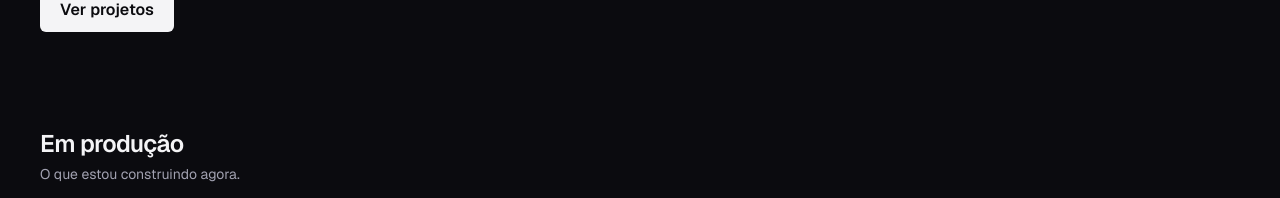
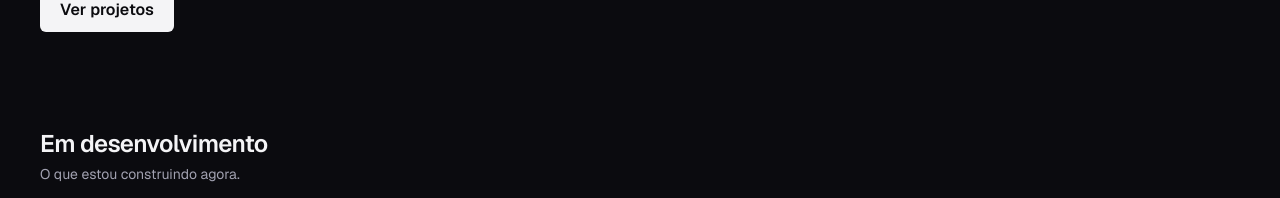
Before and after one commit to ryramx/ryanramos, a Next.js app: page / in a window 1280 px wide. Shown: the part 1440-1638 px from the top of the page. Built offline with nearby package versions, Linux system fonts and the light colour scheme; no server answers.

Commit message:
Renomeia a fileira para "Em desenvolvimento"
O selo "Em produção" fica só para o ACPB, que está no ar.

Co-Authored-By: Claude Opus 5.5 (1M context) <noreply@anthropic.com>
Claude-Session: https://claude.ai/code/session_01JXqQyPwdM4EUxt8m2PebXE

```diff
--- a/src/app/page.tsx
+++ b/src/app/page.tsx
@@ -39,7 +39,7 @@ export default function Home() {
 
         <About />
 
-        <Row id="em-producao" title="Em produção" subtitle="O que estou construindo agora.">
+        <Row id="em-desenvolvimento" title="Em desenvolvimento" subtitle="O que estou construindo agora.">
           {inProgress.map((p, i) => (
             <PosterCard
               key={p.slug}
--- a/src/content/site.ts
+++ b/src/content/site.ts
@@ -146,7 +146,7 @@ export const projects: Project[] = [
     title: "Este portfólio",
     shortTitle: "Este portfólio",
     status: "em-desenvolvimento",
-    badge: "Em produção",
+    badge: "Em desenvolvimento",
     tagline: "Construído do zero, aberto no GitHub. Você está assistindo agora.",
     meta: ["2026", "Next.js", "Framer Motion"],
     cover: acpbImg("02-celular.jpg"),
```
